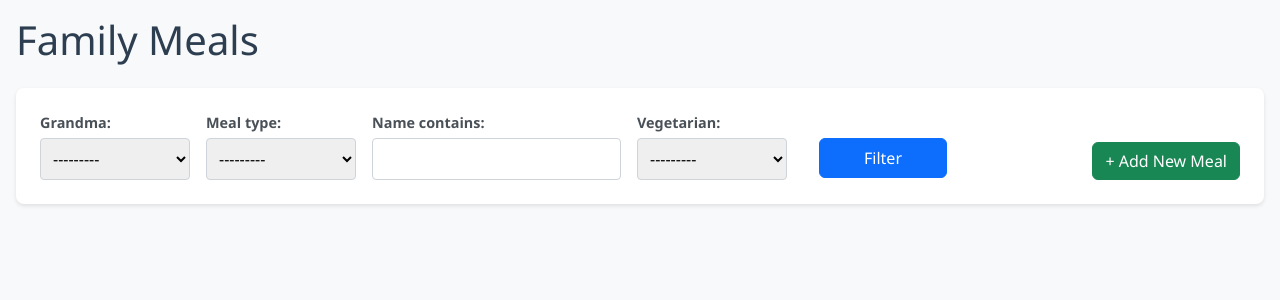
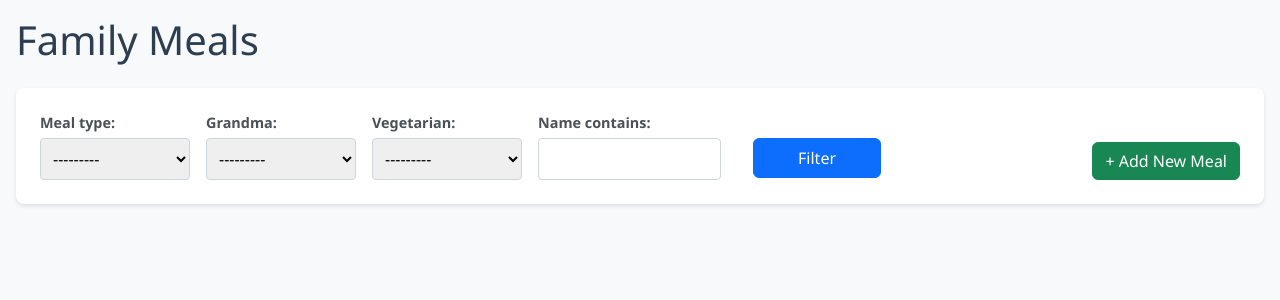
Before and after one commit to mysakli/family-meals, a Django app: page / in a window 1280 px wide. Shown: the top 300 px of the page. Run offline with Django 5.2, Linux system fonts and the light colour scheme; data that the repository does not hold is empty.

Commit message:
Filtering options order & polishing, order of items

```diff
--- a/entries/filters.py
+++ b/entries/filters.py
@@ -8,9 +8,9 @@ class MealFilter(django_filters.FilterSet):
         (False, 'No'),
     )
     grandma = django_filters.ChoiceFilter(choices=BOOLEAN_CHOICES)
+    vegetarian = django_filters.ChoiceFilter(choices=BOOLEAN_CHOICES)
     name = django_filters.CharFilter(lookup_expr='icontains')
-    vegetarian = django_filters.ChoiceFilter(choices=BOOLEAN_CHOICES)
 
     class Meta:
         model = Meal
-        fields = ['grandma', 'meal_type', 'name', 'vegetarian',]
+        fields = ['meal_type', 'grandma', 'vegetarian', 'name']
--- a/entries/static/css/meals.css
+++ b/entries/static/css/meals.css
@@ -76,11 +76,17 @@ input {
     font-size: inherit;
     min-height: 2.5em;
     padding: 0 1rem;
+
 }
 
+input[type="submit"]
+
 input[type="text"],
-textarea {
-    width: 100%;
+textarea,
+select {
+    border: 1px solid #ced4da;
+    border-radius: 4px;
+
 }
 
 textarea {
@@ -166,6 +172,11 @@ input[type="submit"] {
     font-size: 1rem;
 }
 
+.filter-field input[name="name"] {
+    width: 20ch;
+    max-width: 100%;
+}
+
 /* Card improvements */
 .card {
     transition: transform 0.2s ease, box-shadow 0.2s ease;
--- a/entries/views.py
+++ b/entries/views.py
@@ -42,7 +42,7 @@ def upload_meal(request):
 
 class MealListView(FilterView):
     model = Meal
-    queryset = Meal.objects.all().order_by('name')
+    queryset = Meal.objects.all().order_by('meal_type__name', 'name')
     template_name = 'entries/meal_list.html'
     context_object_name = 'meals'
     filterset_class = None
```
